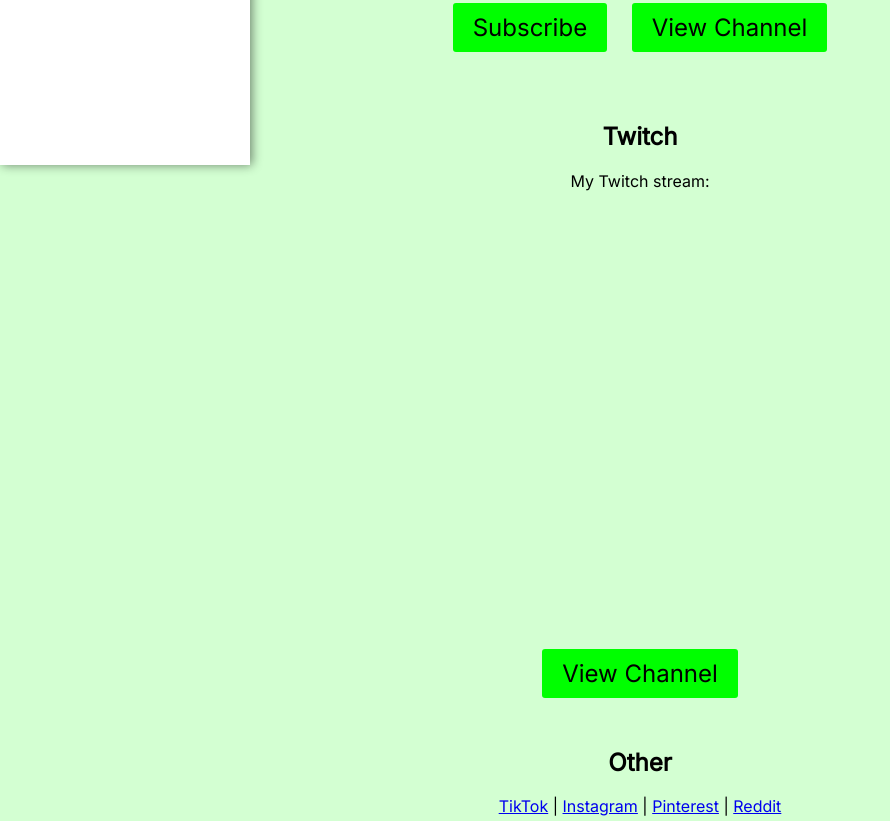
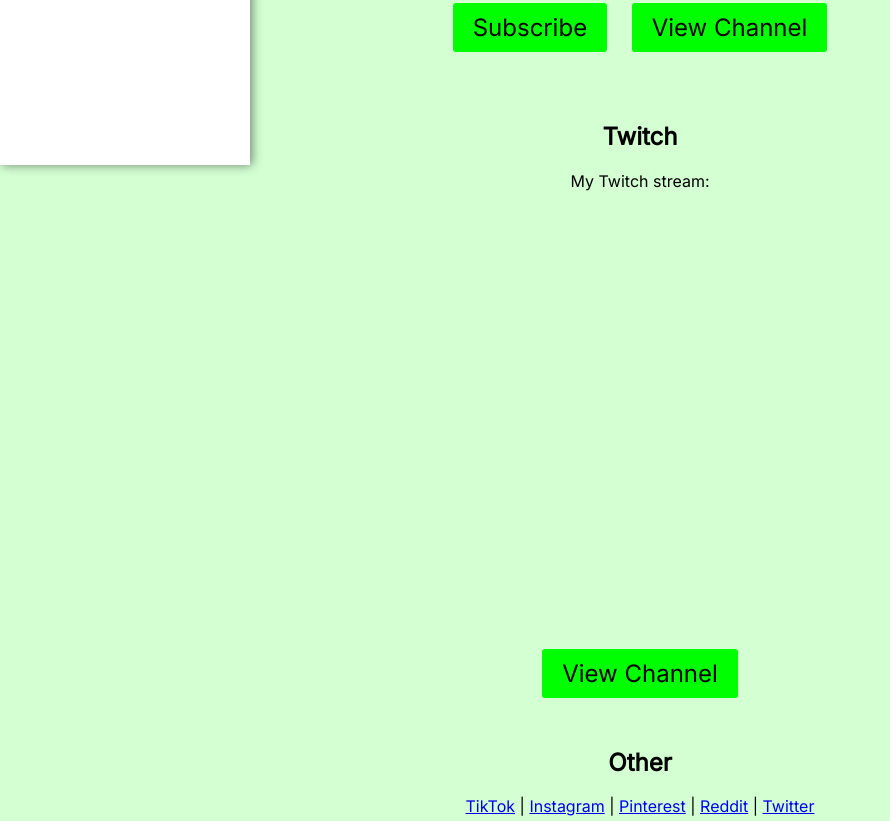
Before and after one commit to renbenn/renbenn.github.io, a plain HTML site: page socials/index.html in a window 1280 px wide. Shown: the part 634-1455 px from the top of the page, without its empty margins (0-890 px from the left). Drawn offline with nearby package versions, Linux system fonts and the light colour scheme; no server answers; a script that the page names is missing; a web font is replaced by a local one.

Commit message:
Update index.html

```diff
--- a/socials/index.html
+++ b/socials/index.html
@@ -86,6 +86,8 @@
             <a href="https://www.pinterest.ca/rennyyybennyy/">Pinterest</a>
             <span class="seperator">|</span>
             <a href="https://www.reddit.com/user/rennybenni">Reddit</a>
+            <span class="seperator">|</span>
+            <a href="https://twitter.com/rennybennii">Twitter</a>
           </div>
         </div>
       </div>
```
